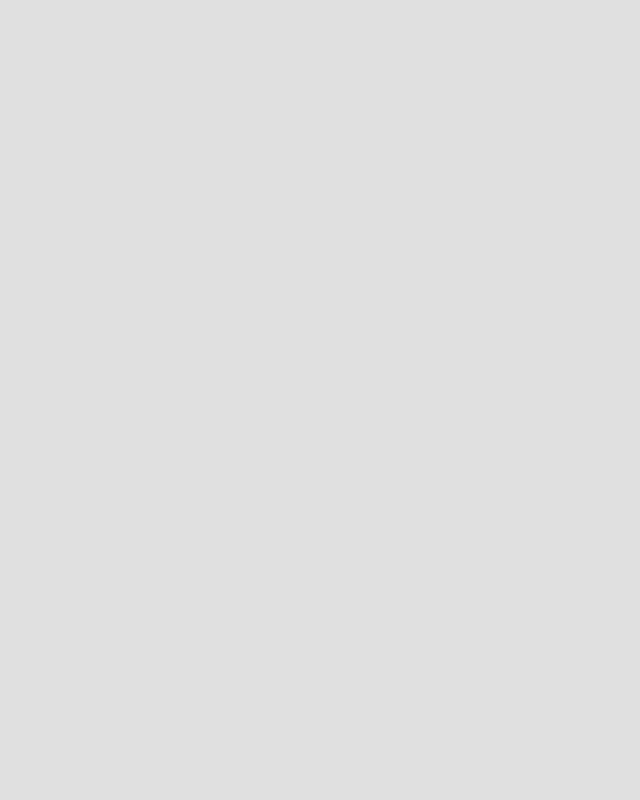
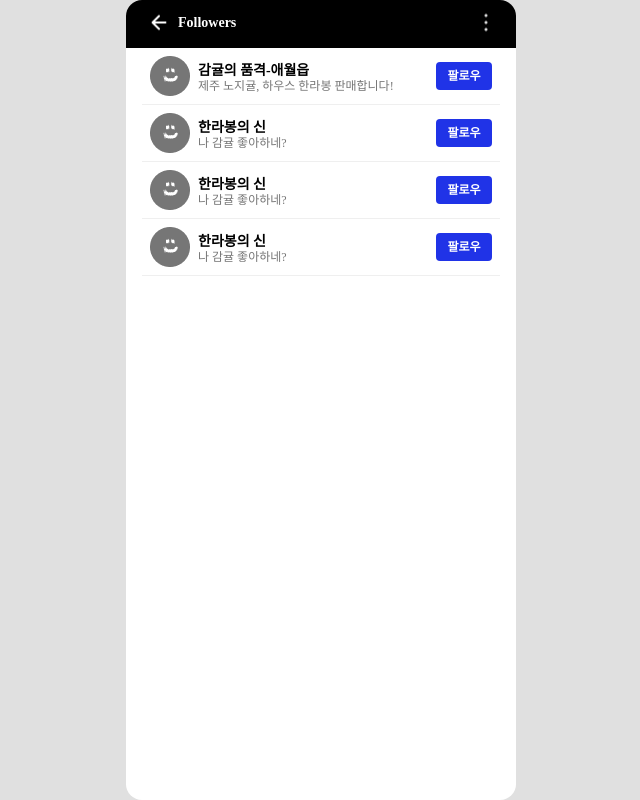
Before and after one commit to FRONTENDSCHOOL7/final-15-mufi, a React (Create React App) app in the folder mufi/: page /followinglist in a window 1280 px wide. Before the commit this address had no page. Shown: the whole page, without its empty margins (319-959 px from the left). Built offline with nearby package versions, Linux system fonts and the light colour scheme; the HTML template or start-up script is replaced by a standard one; a web font is replaced by a local one.

Commit message:
✨ feat: followinglist 페이지 추가

```diff
--- /dev/null
+++ b/mufi/src/pages/followers/FollowingList.jsx
@@ -0,0 +1,25 @@
+import React from 'react';
+import * as FL from './FollowerListStyle';
+import Follower from '../../components/follwer/Follower';
+import GoBackMoreHeader from '../../components/headers/GoBackMoreHeader';
+
+export default function FollowerList() {
+  return (
+    <>
+      <FL.Layout>
+        <GoBackMoreHeader content="Followers" />
+        <FL.FollowerList>
+          <ul>
+            <Follower
+              username="감귤의 품격-애월읍"
+              userinfo="제주 노지귤, 하우스 한라봉 판매합니다!"
+            />
+            <Follower username="한라봉의 신" userinfo="나 감귤 좋아하네?" />
+            <Follower username="한라봉의 신" userinfo="나 감귤 좋아하네?" />
+            <Follower username="한라봉의 신" userinfo="나 감귤 좋아하네?" />
+          </ul>
+        </FL.FollowerList>
+      </FL.Layout>
+    </>
+  );
+}
--- a/mufi/src/pages/profile/YourProfile.jsx
+++ b/mufi/src/pages/profile/YourProfile.jsx
@@ -35,8 +35,10 @@ export default function YourProfile() {
             </YP.Followers>
             <YP.BasicImg src={BasicImg} alt="기본 이미지" />
             <YP.Followings>
-              <strong>128</strong>
-              <p>followings</p>
+              <Link to="/followerlist" style={{ textDecoration: 'none' }}>
+                <strong>128</strong>
+                <p>followings</p>
+              </Link>
             </YP.Followings>
           </YP.Follow>
 
--- a/mufi/src/router/Router.jsx
+++ b/mufi/src/router/Router.jsx
@@ -14,6 +14,7 @@ import Home from '../pages/home/Home';
 import HomeSearch from '../pages/home/HomeSearch';
 import YourProfile from '../pages/profile/YourProfile';
 import FollowerList from '../pages/followers/FollowerList';
+import FollowingList from '../pages/followers/FollowingList';
 import Chat from '../pages/chat/Chat';
 import ChatRoom from '../pages/chat/ChatRoom';
 
@@ -35,9 +36,10 @@ export default function Router() {
 
       <Route path="/yourprofile" element={<YourProfile />} />
       <Route path="/followerlist" element={<FollowerList />} />
+      <Route path="/followinglist" element={<FollowingList />} />
 
-      <Route path='/chat' element={<Chat/>}/>
-      <Route path='/chatroom' element={<ChatRoom/>}/>
+      <Route path="/chat" element={<Chat />} />
+      <Route path="/chatroom" element={<ChatRoom />} />
     </Routes>
   );
 }
```
Also changed, not shown: mufi/src/pages/followers/FollowingListStyle.jsx (added, +24 -0 lines).
